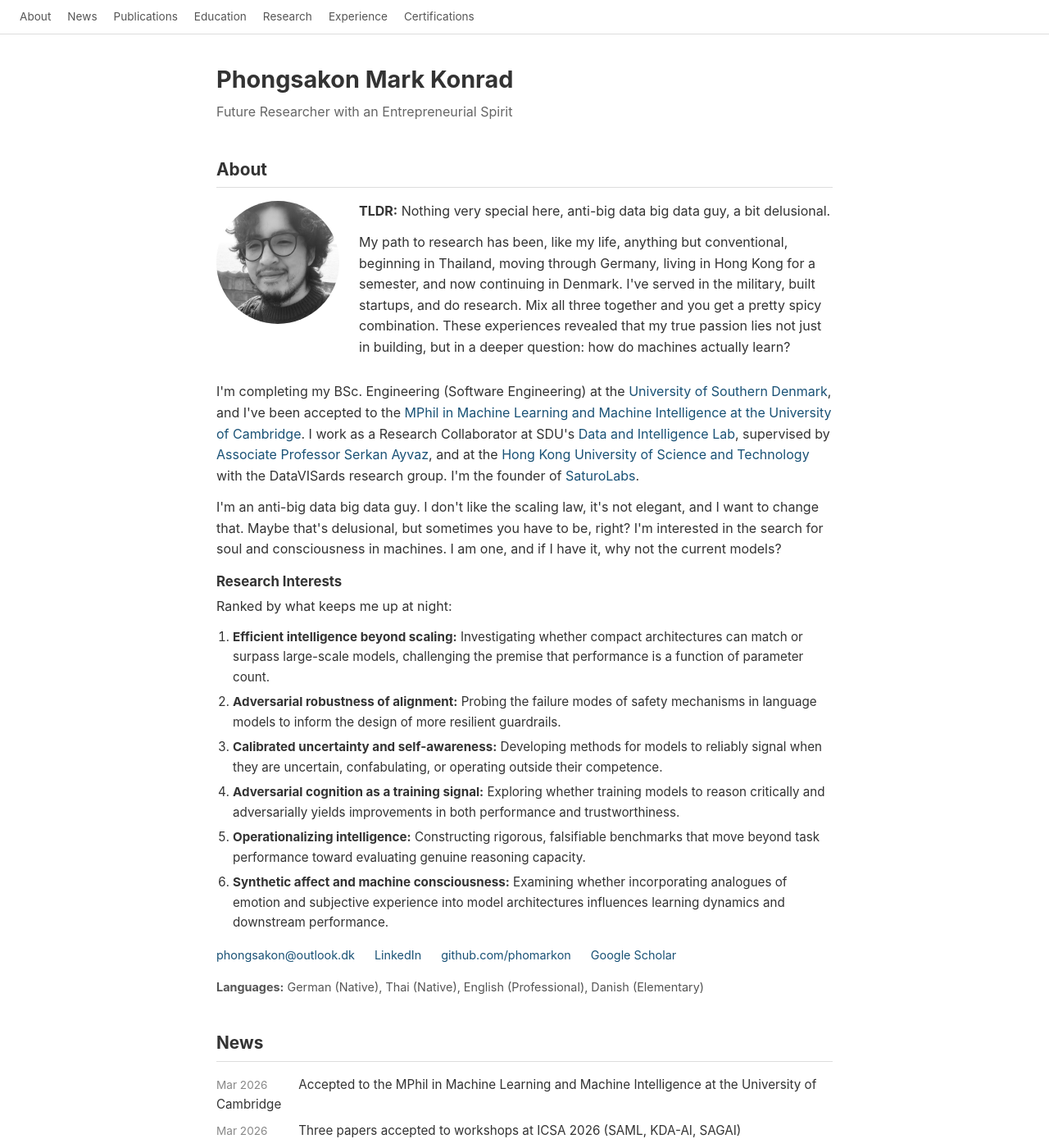
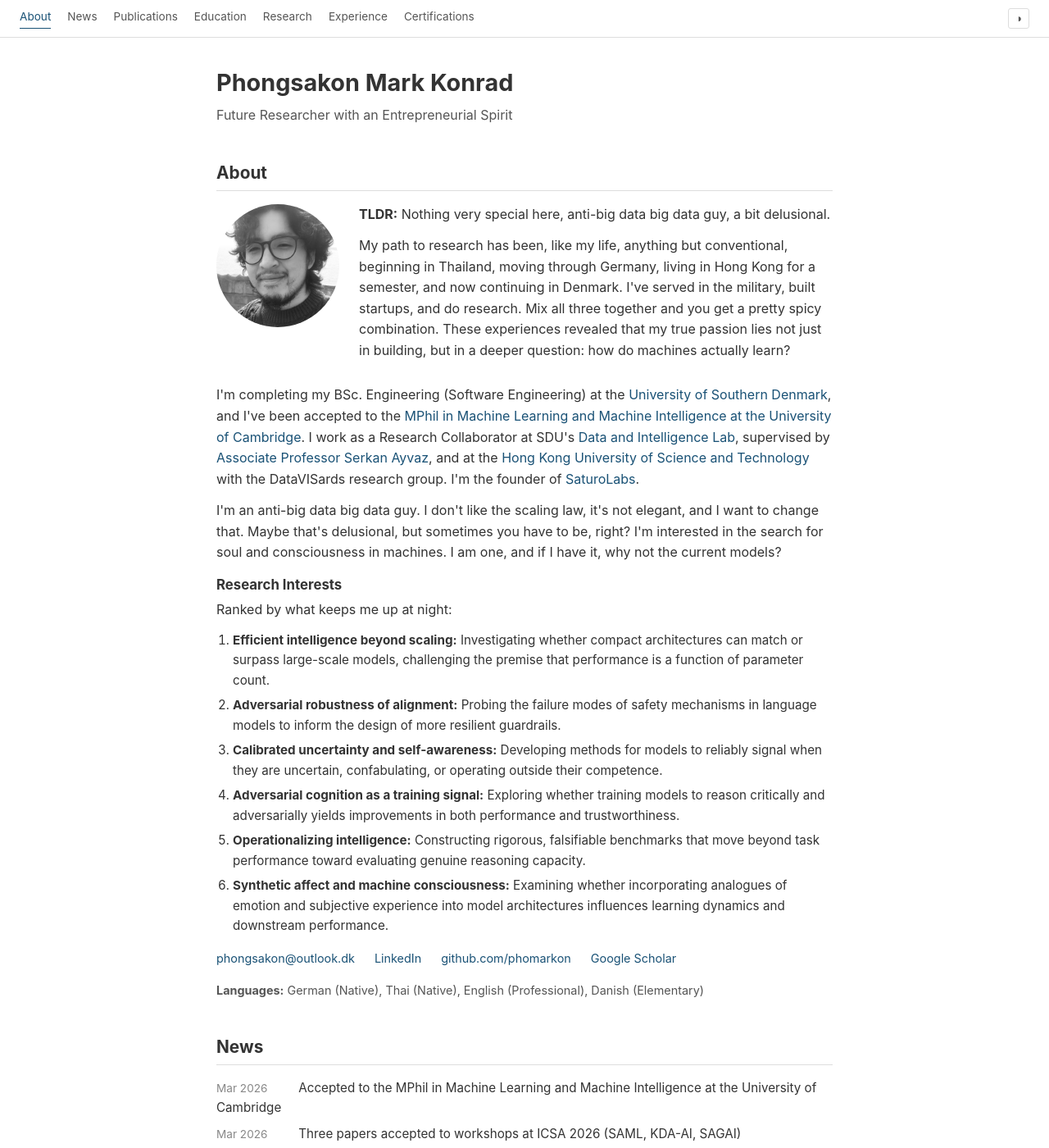
Before and after one commit to phomarkon/phomarkon.github.io, a Jekyll site: the page built from index.html, in a window 1280 px wide and 1400 px high. Shown: the whole window at 82% size. Built offline with Jekyll 4.4.1, drawn with Linux system fonts in a browser that asks for light colours.

Commit message:
Add dark/light theme toggle and active nav scroll indicator

```diff
--- a/_layouts/default.html
+++ b/_layouts/default.html
@@ -6,6 +6,7 @@
   <title>{{ site.title }}</title>
   <meta name="description" content="{{ site.description }}">
   <link rel="stylesheet" href="{{ '/assets/css/main.css' | relative_url }}">
+  <script>const t=localStorage.getItem('theme');if(t)document.documentElement.setAttribute('data-theme',t);</script>
   <link rel="alternate" type="application/atom+xml" title="{{ site.title }}" href="{{ '/feed.xml' | relative_url }}">
 </head>
 <body>
@@ -17,6 +18,7 @@
     <a href="#research-experience">Research</a>
     <a href="#professional-experience">Experience</a>
     <a href="#certifications">Certifications</a>
+    <button class="theme-toggle" aria-label="Toggle theme">◑</button>
   </nav>
   <main>
     {{ content }}
@@ -24,5 +26,6 @@
   <footer>
     <p>&copy; {{ site.time | date: '%Y' }} {{ site.title }}</p>
   </footer>
+  <script src="{{ '/assets/js/main.js' | relative_url }}"></script>
 </body>
 </html>
--- a/assets/css/main.css
+++ b/assets/css/main.css
@@ -1,3 +1,41 @@
+/* Tokens — light (default) */
+:root {
+  --bg: #fff;
+  --text: #333;
+  --muted: #555;
+  --dim: #888;
+  --border: #ddd;
+  --link: #1a5276;
+  --nav-bg: #fff;
+  --status-default-bg: #e8e8e8;
+  --status-default-text: #555;
+  --status-accepted-bg: #d4edda;
+  --status-accepted-text: #155724;
+  --status-revision-bg: #d1ecf1;
+  --status-revision-text: #0c5460;
+  --status-review-bg: #fff3cd;
+  --status-review-text: #856404;
+}
+
+/* Tokens — dark */
+[data-theme="dark"] {
+  --bg: #111;
+  --text: #ddd;
+  --muted: #aaa;
+  --dim: #777;
+  --border: #2d2d2d;
+  --link: #6bb3d6;
+  --nav-bg: #111;
+  --status-default-bg: #252525;
+  --status-default-text: #aaa;
+  --status-accepted-bg: #1a3326;
+  --status-accepted-text: #6dd98a;
+  --status-revision-bg: #0a2a33;
+  --status-revision-text: #7dd3da;
+  --status-review-bg: #2a2000;
+  --status-review-text: #ffd580;
+}
+
 /* Reset */
 *, *::before, *::after { box-sizing: border-box; margin: 0; padding: 0; }
 
@@ -8,33 +46,9 @@ body {
   font-family: -apple-system, BlinkMacSystemFont, "Segoe UI", Roboto, "Helvetica Neue", Arial, sans-serif;
   font-size: 16px;
   line-height: 1.6;
-  color: #333;
-  background: #fff;
-}
-
-/* Nav */
-.site-nav {
-  position: sticky;
-  top: 0;
-  background: #fff;
-  border-bottom: 1px solid #ddd;
-  z-index: 100;
-  padding: 0.6rem 1.5rem;
-  display: flex;
-  flex-wrap: wrap;
-  gap: 0.25rem 1.25rem;
-}
-
-.site-nav a {
-  font-size: 0.85rem;
-  color: #555;
-  text-decoration: none;
-  white-space: nowrap;
-}
-
-.site-nav a:hover {
-  color: #1a5276;
-  text-decoration: none;
+  color: var(--text);
+  background: var(--bg);
+  transition: background 0.2s, color 0.2s;
 }
 
 main {
@@ -44,7 +58,7 @@ main {
 }
 
 /* Links */
-a { color: #1a5276; text-decoration: none; }
+a { color: var(--link); text-decoration: none; }
 a:hover { text-decoration: underline; }
 
 /* Headings */
@@ -55,7 +69,7 @@ h1 {
 
 h2 {
   font-size: 1.3rem;
-  border-bottom: 1px solid #ddd;
+  border-bottom: 1px solid var(--border);
   padding-bottom: 0.3rem;
   margin-top: 2.5rem;
   margin-bottom: 1rem;
@@ -68,9 +82,62 @@ h3 {
 
 p { margin-bottom: 0.8rem; }
 
+/* Nav */
+.site-nav {
+  position: sticky;
+  top: 0;
+  background: var(--nav-bg);
+  border-bottom: 1px solid var(--border);
+  z-index: 100;
+  padding: 0.6rem 1.5rem;
+  display: flex;
+  flex-wrap: wrap;
+  align-items: center;
+  gap: 0.25rem 1.25rem;
+  transition: background 0.2s, border-color 0.2s;
+}
+
+.site-nav a {
+  font-size: 0.85rem;
+  color: var(--muted);
+  text-decoration: none;
+  white-space: nowrap;
+  padding-bottom: 2px;
+  border-bottom: 1.5px solid transparent;
+  transition: color 0.15s, border-color 0.15s;
+}
+
+.site-nav a:hover {
+  color: var(--link);
+  text-decoration: none;
+}
+
+.site-nav a.active {
+  color: var(--link);
+  border-bottom-color: var(--link);
+}
+
+.theme-toggle {
+  margin-left: auto;
+  background: none;
+  border: 1px solid var(--border);
+  color: var(--muted);
+  font-size: 0.85rem;
+  cursor: pointer;
+  padding: 0.15rem 0.5rem;
+  border-radius: 3px;
+  line-height: 1.4;
+  transition: color 0.15s, border-color 0.15s;
+}
+
+.theme-toggle:hover {
+  color: var(--link);
+  border-color: var(--link);
+}
+
 /* Header */
 .subtitle {
-  color: #666;
+  color: var(--muted);
   font-size: 1rem;
   margin-bottom: 1.5rem;
 }
@@ -108,7 +175,7 @@ p { margin-bottom: 0.8rem; }
 /* Languages & Skills */
 .tags {
   font-size: 0.9rem;
-  color: #555;
+  color: var(--muted);
   margin-bottom: 0.5rem;
 }
 
@@ -135,7 +202,7 @@ p { margin-bottom: 0.8rem; }
 }
 
 .news-date {
-  color: #888;
+  color: var(--dim);
   font-size: 0.85rem;
   min-width: 6rem;
   display: inline-block;
@@ -153,12 +220,12 @@ p { margin-bottom: 0.8rem; }
 
 .pub-authors {
   font-size: 0.9rem;
-  color: #555;
+  color: var(--muted);
 }
 
 .pub-venue {
   font-size: 0.85rem;
-  color: #777;
+  color: var(--dim);
   font-style: italic;
 }
 
@@ -167,29 +234,29 @@ p { margin-bottom: 0.8rem; }
   font-size: 0.75rem;
   padding: 0.1rem 0.4rem;
   border-radius: 3px;
-  background: #e8e8e8;
-  color: #555;
+  background: var(--status-default-bg);
+  color: var(--status-default-text);
   margin-left: 0.25rem;
 }
 
-.pub-status.published { background: #d4edda; color: #155724; }
-.pub-status.accepted { background: #d4edda; color: #155724; }
-.pub-status.under-revision { background: #d1ecf1; color: #0c5460; }
-.pub-status.under-review { background: #fff3cd; color: #856404; }
+.pub-status.published  { background: var(--status-accepted-bg);  color: var(--status-accepted-text); }
+.pub-status.accepted   { background: var(--status-accepted-bg);  color: var(--status-accepted-text); }
+.pub-status.under-revision { background: var(--status-revision-bg); color: var(--status-revision-text); }
+.pub-status.under-review   { background: var(--status-review-bg);   color: var(--status-review-text); }
 
 details summary {
   cursor: pointer;
   font-size: 0.85rem;
-  color: #1a5276;
+  color: var(--link);
   margin-top: 0.2rem;
 }
 
 details p {
   font-size: 0.85rem;
-  color: #555;
+  color: var(--muted);
   margin-top: 0.4rem;
   padding-left: 0.5rem;
-  border-left: 2px solid #ddd;
+  border-left: 2px solid var(--border);
 }
 
 /* CV sections */
@@ -220,13 +287,13 @@ details p {
 
 .cv-entry-year {
   font-size: 0.85rem;
-  color: #888;
+  color: var(--dim);
   white-space: nowrap;
 }
 
 .cv-entry-institution {
   font-size: 0.9rem;
-  color: #555;
+  color: var(--muted);
   font-style: italic;
 }
 
@@ -255,7 +322,7 @@ details p {
 
 .skills-grid dd {
   grid-column: 2;
-  color: #555;
+  color: var(--muted);
 }
 
 /* Footer */
@@ -263,9 +330,9 @@ footer {
   max-width: 800px;
   margin: 2rem auto 0;
   padding: 1rem 1.5rem;
-  border-top: 1px solid #ddd;
+  border-top: 1px solid var(--border);
   font-size: 0.8rem;
-  color: #999;
+  color: var(--dim);
   text-align: center;
 }
 
--- /dev/null
+++ b/assets/js/main.js
@@ -0,0 +1,25 @@
+// Theme toggle
+const html = document.documentElement;
+const btn = document.querySelector('.theme-toggle');
+
+btn.addEventListener('click', () => {
+  const next = html.getAttribute('data-theme') === 'dark' ? 'light' : 'dark';
+  html.setAttribute('data-theme', next);
+  localStorage.setItem('theme', next);
+});
+
+// Active nav on scroll
+const sections = document.querySelectorAll('section[id]');
+const navLinks = document.querySelectorAll('.site-nav a[href^="#"]');
+
+const observer = new IntersectionObserver((entries) => {
+  entries.forEach(entry => {
+    if (entry.isIntersecting) {
+      navLinks.forEach(l => l.classList.remove('active'));
+      const link = document.querySelector(`.site-nav a[href="#${entry.target.id}"]`);
+      if (link) link.classList.add('active');
+    }
+  });
+}, { rootMargin: '-30% 0px -65% 0px' });
+
+sections.forEach(s => observer.observe(s));
```
